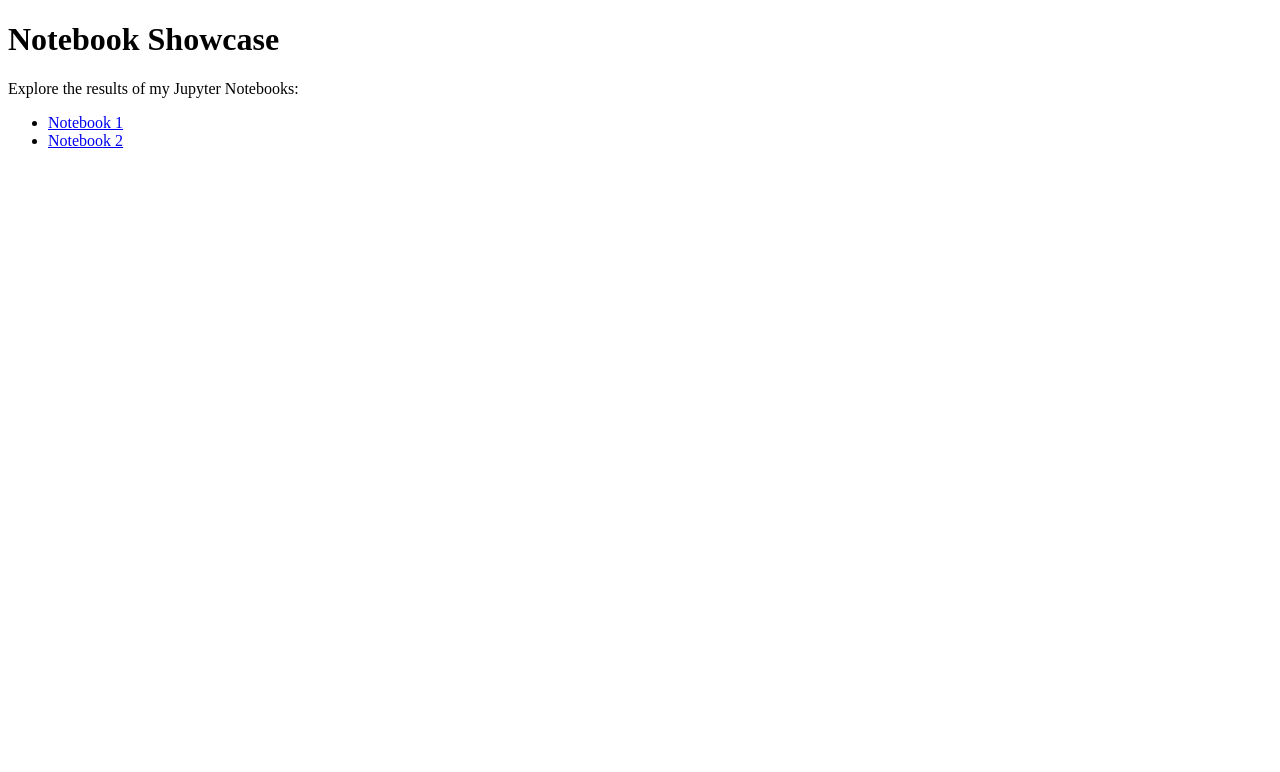
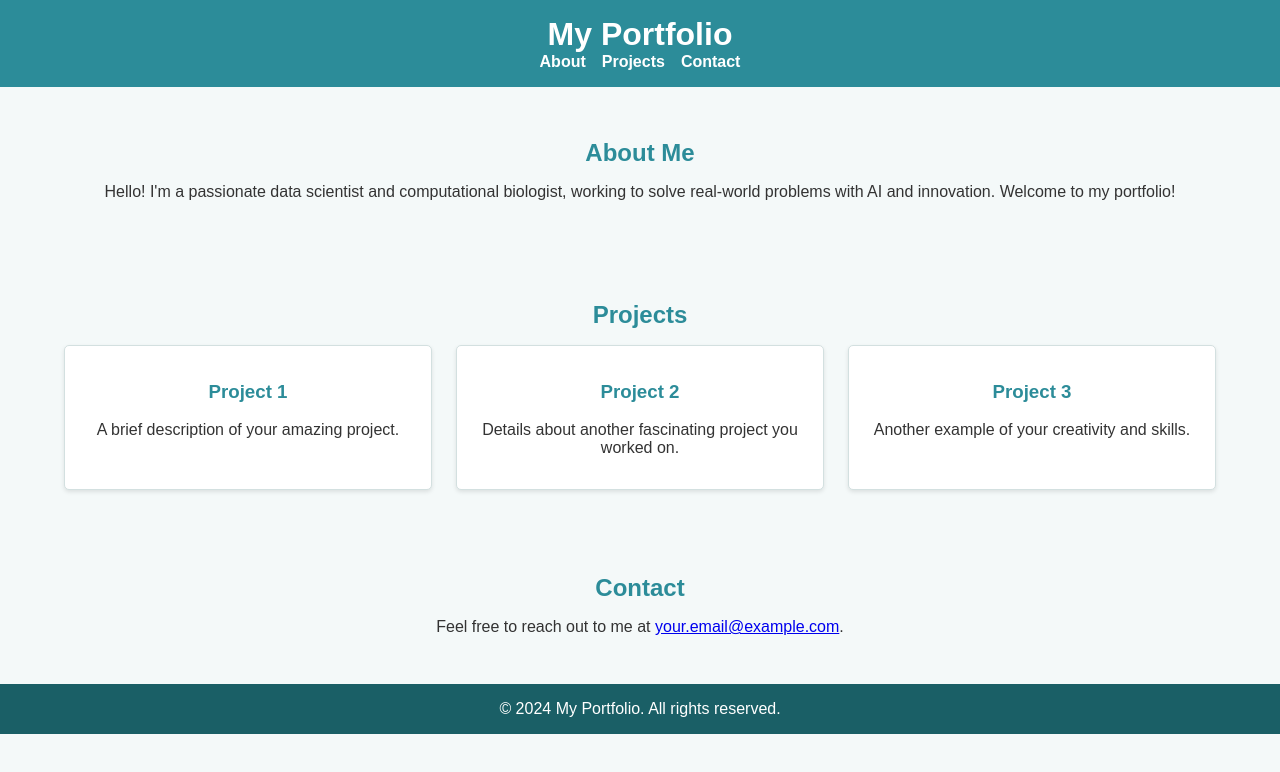
Before and after one commit to JhonatanFelix/JhonatanFelix.github.io, a plain HTML site: page index.html in a window 1280 px wide. Drawn offline with Linux system fonts and the light colour scheme.

Commit message:
first changes to my site

```diff
--- a/index.html
+++ b/index.html
@@ -3,14 +3,61 @@
 <head>
     <meta charset="UTF-8">
     <meta name="viewport" content="width=device-width, initial-scale=1.0">
-    <title>Classification and Regression notebooks</title>
+    <title>My Portfolio</title>
+    <link rel="stylesheet" href="styles.css">
 </head>
 <body>
-    <h1>Notebook Showcase</h1>
-    <p>Explore the results of my Jupyter Notebooks:</p>
-    <ul>
-        <li><a href="notebook1.html">Notebook 1</a></li>
-        <li><a href="notebook2.html">Notebook 2</a></li>
-    </ul>
+    <header>
+        <div class="container">
+            <h1>My Portfolio</h1>
+            <nav>
+                <ul>
+                    <li><a href="#about">About</a></li>
+                    <li><a href="#projects">Projects</a></li>
+                    <li><a href="#contact">Contact</a></li>
+                </ul>
+            </nav>
+        </div>
+    </header>
+
+    <section id="about" class="section">
+        <div class="container">
+            <h2>About Me</h2>
+            <p>Hello! I'm a passionate data scientist and computational biologist, working to solve real-world problems with AI and innovation. Welcome to my portfolio!</p>
+        </div>
+    </section>
+
+    <section id="projects" class="section">
+        <div class="container">
+            <h2>Projects</h2>
+            <div class="projects-grid">
+                <div class="project-card">
+                    <h3>Project 1</h3>
+                    <p>A brief description of your amazing project.</p>
+                </div>
+                <div class="project-card">
+                    <h3>Project 2</h3>
+                    <p>Details about another fascinating project you worked on.</p>
+                </div>
+                <div class="project-card">
+                    <h3>Project 3</h3>
+                    <p>Another example of your creativity and skills.</p>
+                </div>
+            </div>
+        </div>
+    </section>
+
+    <section id="contact" class="section">
+        <div class="container">
+            <h2>Contact</h2>
+            <p>Feel free to reach out to me at <a href="mailto:your.email@example.com">your.email@example.com</a>.</p>
+        </div>
+    </section>
+
+    <footer>
+        <div class="container">
+            <p>&copy; 2024 My Portfolio. All rights reserved.</p>
+        </div>
+    </footer>
 </body>
 </html>
--- /dev/null
+++ b/styles.css
@@ -0,0 +1,87 @@
+/* General Styles */
+body {
+    font-family: 'Arial', sans-serif;
+    margin: 0;
+    padding: 0;
+    color: #333;
+    background-color: #f4f9f9;
+}
+
+.container {
+    width: 90%;
+    max-width: 1200px;
+    margin: 0 auto;
+}
+
+/* Header Styles */
+header {
+    background-color: #2c8c99;
+    color: white;
+    padding: 1rem 0;
+    text-align: center;
+}
+
+header h1 {
+    margin: 0;
+}
+
+header nav ul {
+    list-style: none;
+    padding: 0;
+    margin: 0;
+    display: flex;
+    justify-content: center;
+    gap: 1rem;
+}
+
+header nav ul li {
+    display: inline;
+}
+
+header nav ul li a {
+    color: white;
+    text-decoration: none;
+    font-weight: bold;
+}
+
+/* Section Styles */
+.section {
+    padding: 2rem 0;
+    text-align: center;
+}
+
+.section h2 {
+    color: #2c8c99;
+    margin-bottom: 1rem;
+}
+
+/* Projects Section */
+.projects-grid {
+    display: grid;
+    grid-template-columns: repeat(auto-fit, minmax(300px, 1fr));
+    gap: 1.5rem;
+}
+
+.project-card {
+    background-color: white;
+    padding: 1rem;
+    border: 1px solid #d3e0e0;
+    border-radius: 5px;
+    box-shadow: 0 2px 4px rgba(0, 0, 0, 0.1);
+}
+
+.project-card h3 {
+    color: #2c8c99;
+}
+
+/* Footer Styles */
+footer {
+    background-color: #1a5f66;
+    color: white;
+    text-align: center;
+    padding: 1rem 0;
+}
+
+footer p {
+    margin: 0;
+}
```
